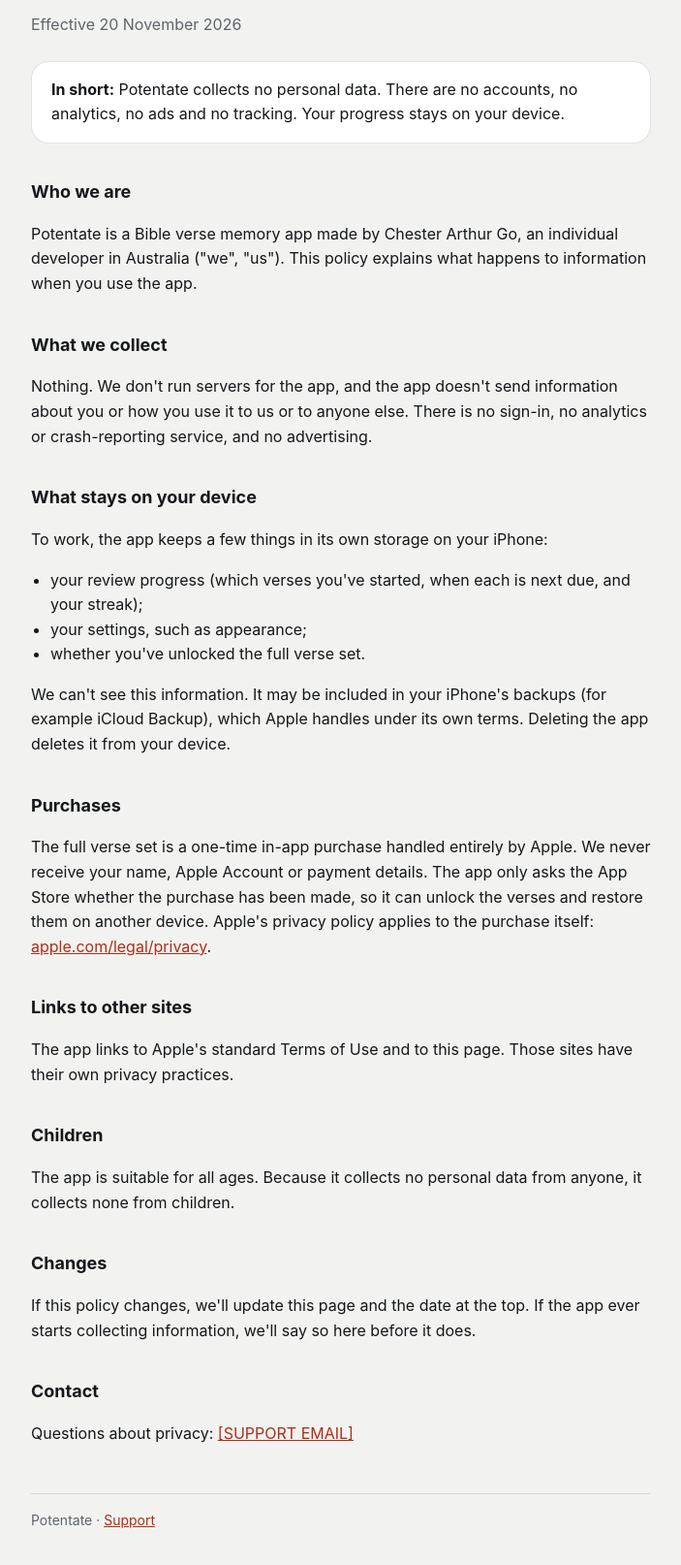
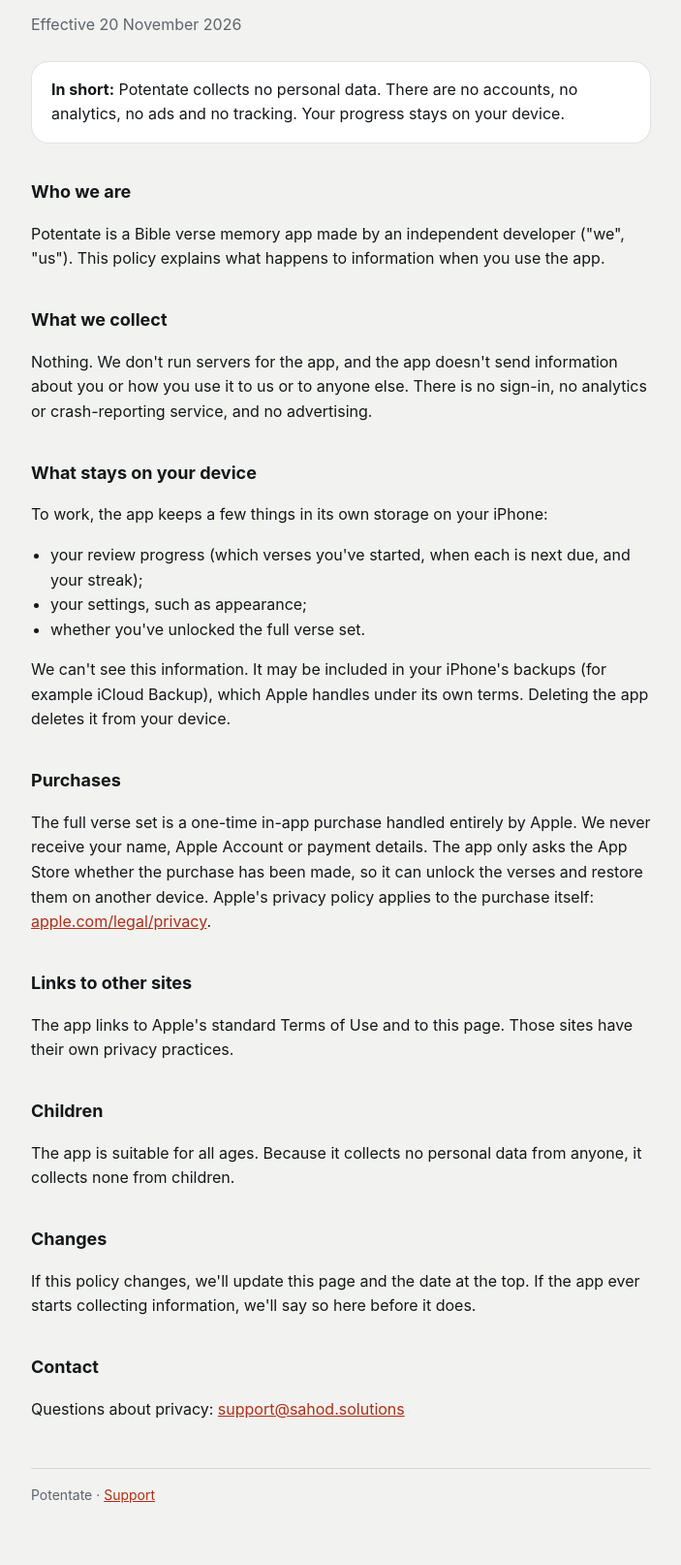
Before and after one commit to chetgo/potentate-site, a plain HTML site: page privacy.html in a window 1280 px wide. Shown: the part 126-1740 px from the top of the page at 97% size, without its empty margins (288-991 px from the left). Drawn offline with Linux system fonts and the light colour scheme.

Commit message:
Support email; drop developer name from privacy policy

```diff
--- a/privacy.html
+++ b/privacy.html
@@ -36,7 +36,7 @@
   </div>
 
   <h2>Who we are</h2>
-  <p>Potentate is a Bible verse memory app made by Chester Arthur Go, an individual developer in Australia ("we", "us"). This policy explains what happens to information when you use the app.</p>
+  <p>Potentate is a Bible verse memory app made by an independent developer ("we", "us"). This policy explains what happens to information when you use the app.</p>
 
   <h2>What we collect</h2>
   <p>Nothing. We don't run servers for the app, and the app doesn't send information about you or how you use it to us or to anyone else. There is no sign-in, no analytics or crash-reporting service, and no advertising.</p>
@@ -63,7 +63,7 @@
   <p>If this policy changes, we'll update this page and the date at the top. If the app ever starts collecting information, we'll say so here before it does.</p>
 
   <h2>Contact</h2>
-  <p>Questions about privacy: <a href="mailto:[SUPPORT EMAIL]">[SUPPORT EMAIL]</a></p>
+  <p>Questions about privacy: <a href="mailto:support@sahod.solutions">support@sahod.solutions</a></p>
 
   <footer>Potentate · <a href="support.html">Support</a></footer>
 </main>
```
Also changed, not shown: support.html (+1 -1 lines).
